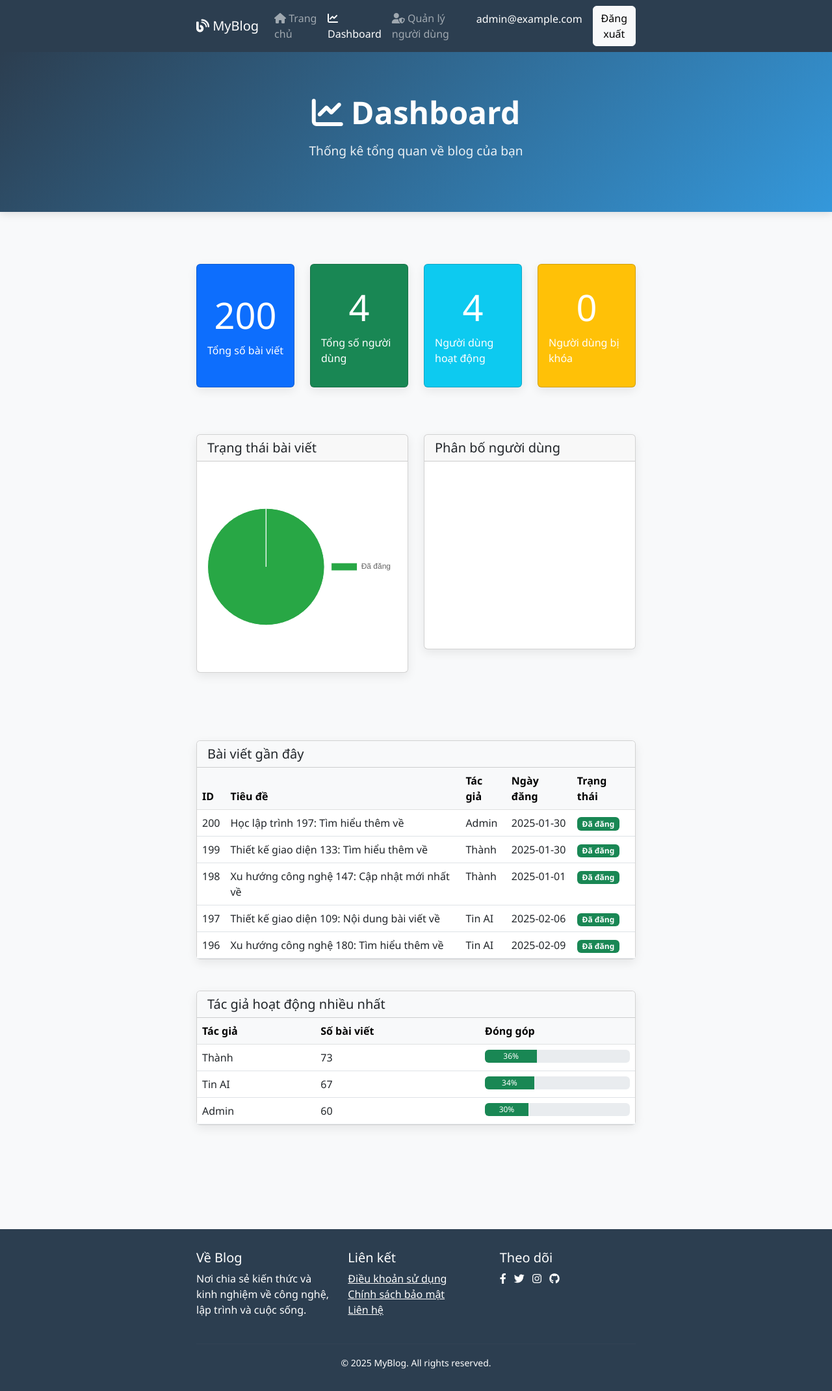
After one commit to chumeongoan/ptud-gk-de-1, a Flask app: page /dashboard in a window 1280 px wide. The commit adds this page. Shown: the whole page at 65% size. Run offline with Flask 3, Linux system fonts and the light colour scheme; a user stored in the database is signed in; data comes from the database, SQL or seed files in the repository; a map, chart or similar area stays blank; some libraries are stand-ins or nearby versions.

Commit message:
add dashboard

```diff
--- a/app.py
+++ b/app.py
@@ -345,6 +345,109 @@ def new_post():
 
     return render_template('new_post.html', user=user)
 
+@app.route('/dashboard')
+def dashboard():
+    if 'user_id' not in session:
+        return redirect(url_for('login'))
+
+    # Get user directly from database
+    user = get_user_by_id(session['user_id'])
+    if not user:
+        flash("Người dùng không tồn tại. Vui lòng đăng nhập lại.", "error")
+        return redirect(url_for('login'))
+
+    # Collect dashboard statistics
+    conn = get_db_connection()
+
+    # Post statistics
+    total_posts = conn.execute('SELECT COUNT(*) FROM posts').fetchone()[0]
+    recent_posts = conn.execute('SELECT * FROM posts ORDER BY id DESC LIMIT 5').fetchall()
+    posts_by_status = conn.execute(
+        'SELECT task, COUNT(*) as count FROM posts GROUP BY task'
+    ).fetchall()
+
+    # User statistics
+    total_users = conn.execute('SELECT COUNT(*) FROM users').fetchone()[0]
+    users_by_role = conn.execute(
+        'SELECT role, COUNT(*) as count FROM users GROUP BY role'
+    ).fetchall()
+    active_users = conn.execute(
+        'SELECT COUNT(*) FROM users WHERE is_blocked = 0'
+    ).fetchone()[0]
+
+    # Author activity
+    author_activity = conn.execute('''
+        SELECT author, COUNT(*) as post_count
+        FROM posts
+        GROUP BY author
+        ORDER BY post_count DESC
+        LIMIT 5
+    ''').fetchall()
+
+    # Post date distribution (for charts)
+    post_dates = conn.execute('''
+        SELECT date, COUNT(*) as count
+        FROM posts
+        GROUP BY date
+        ORDER BY date DESC
+        LIMIT 10
+    ''').fetchall()
+
+    conn.close()
+
+    # Convert to appropriate formats for the template
+    recent_posts = [dict(post) for post in recent_posts]
+    posts_by_status = [dict(item) for item in posts_by_status]
+    users_by_role = [dict(item) for item in users_by_role]
+    author_activity = [dict(item) for item in author_activity]
+    post_dates = [dict(item) for item in post_dates]
+
+    return render_template('dashboard.html',
+                          user=user,
+                          total_posts=total_posts,
+                          total_users=total_users,
+                          recent_posts=recent_posts,
+                          posts_by_status=posts_by_status,
+                          users_by_role=users_by_role,
+                          active_users=active_users,
+                          inactive_users=total_users - active_users,
+                          author_activity=author_activity,
+                          post_dates=post_dates)
+
+@app.route('/get_post/<int:post_id>')
+def get_post(post_id):
+    post = get_post_by_id(post_id)
+    if post:
+        return jsonify(post)
+    return jsonify({"error": "Post not found"}), 404
+
+@app.route('/update_post', methods=['POST'])
+def update_post_route():
+    post_data = request.json
+    post_id = int(post_data['id'])
+    success = update_post(
+        post_id=post_id,
+        title=post_data.get('title'),
+        content=post_data.get('content'),
+        date=post_data.get('date'),
+        task=post_data.get('task')
+    )
+    if success:
+        return jsonify({"status": "success"})
+    return jsonify({"status": "error", "message": "Failed to update post"}), 400
+
+@app.route('/delete_post', methods=['POST'])
+def delete_post_route():
+    post_id = int(request.json['id'])
+    # Implement post deletion here
+    # For now just returning success
+    return jsonify({"status": "success"})
+
+@app.route('/delete_posts', methods=['POST'])
+def delete_posts():
+    # Implement multiple post deletion here
+    return redirect(url_for('index'))
+
 if __name__ == '__main__':
     # Initialize database
     init_db()
--- a/static/style.css
+++ b/static/style.css
@@ -115,16 +115,18 @@ body {
 
 /* Enhanced single column layout styles */
 .card {
+    margin-bottom: 2rem;
+    box-shadow: 0 5px 15px rgba(0,0,0,0.08) !important;
     transition: transform 0.3s ease, box-shadow 0.3s ease;
 }
 
 .card:hover {
     transform: translateY(-5px);
-    box-shadow: 0 10px 20px rgba(0,0,0,0.1);
+    box-shadow: 0 10px 25px rgba(0,0,0,0.15) !important;
 }
 
 .card-img-top {
-    max-height: 400px;
+    max-height: 350px;
     object-fit: cover;
 }
 
@@ -139,6 +141,6 @@ body {
 
 @media (min-width: 768px) {
     .container {
-        max-width: 800px;
+        max-width: 700px; /* Narrower container for better readability */
     }
 }
--- /dev/null
+++ b/templates/dashboard.html
@@ -0,0 +1,276 @@
+<!DOCTYPE html>
+<html lang="vi">
+<head>
+    <meta charset="UTF-8">
+    <meta name="viewport" content="width=device-width, initial-scale=1.0">
+    <title>Dashboard - MyBlog</title>
+    <link rel="stylesheet" href="https://cdn.jsdelivr.net/npm/bootstrap@5.3.0/dist/css/bootstrap.min.css">
+    <link rel="stylesheet" href="https://cdnjs.cloudflare.com/ajax/libs/font-awesome/6.0.0/css/all.min.css">
+    <link rel="stylesheet" href="{{ url_for('static', filename='style.css') }}">
+    <script src="https://cdn.jsdelivr.net/npm/chart.js"></script>
+</head>
+<body>
+    <!-- Navbar -->
+    <nav class="navbar navbar-expand-lg navbar-dark" style="background-color: var(--primary-color);">
+        <div class="container">
+            <a class="navbar-brand" href="{{ url_for('index') }}"><i class="fas fa-blog"></i> MyBlog</a>
+            <button class="navbar-toggler" type="button" data-bs-toggle="collapse" data-bs-target="#navbarNav">
+                <span class="navbar-toggler-icon"></span>
+            </button>
+            <div class="collapse navbar-collapse" id="navbarNav">
+                <ul class="navbar-nav me-auto">
+                    <li class="nav-item">
+                        <a class="nav-link" href="{{ url_for('index') }}"><i class="fas fa-home"></i> Trang chủ</a>
+                    </li>
+                    <li class="nav-item">
+                        <a class="nav-link active" href="{{ url_for('dashboard') }}"><i class="fas fa-chart-line"></i> Dashboard</a>
+                    </li>
+                    {% if user and user.role == 'admin' %}
+                    <li class="nav-item">
+                        <a class="nav-link" href="{{ url_for('admin') }}"><i class="fas fa-user-shield"></i> Quản lý người dùng</a>
+                    </li>
+                    {% endif %}
+                </ul>
+                <div class="d-flex">
+                    <span class="navbar-text text-white me-3">{{ user.email }}</span>
+                    <a href="{{ url_for('logout') }}" class="btn btn-light">Đăng xuất</a>
+                </div>
+            </div>
+        </div>
+    </nav>
+
+    <!-- Main Content -->
+    <header class="blog-header">
+        <div class="container text-center">
+            <h1><i class="fas fa-chart-line"></i> Dashboard</h1>
+            <p>Thống kê tổng quan về blog của bạn</p>
+        </div>
+    </header>
+
+    <div class="container py-5">
+        <!-- Flash Messages -->
+        {% with messages = get_flashed_messages(with_categories=true) %}
+            {% if messages %}
+                {% for category, message in messages %}
+                    <div class="alert alert-{{ 'success' if category == 'success' else 'danger' if category == 'error' else 'info' }} alert-dismissible fade show" role="alert">
+                        {{ message }}
+                        <button type="button" class="btn-close" data-bs-dismiss="alert" aria-label="Close"></button>
+                    </div>
+                {% endfor %}
+            {% endif %}
+        {% endwith %}
+
+        <!-- Stats Overview -->
+        <div class="row mb-5">
+            <div class="col-md-6 col-lg-3 mb-4">
+                <div class="card text-white bg-primary h-100">
+                    <div class="card-body d-flex flex-column align-items-center justify-content-center">
+                        <h1 class="card-title display-4">{{ total_posts }}</h1>
+                        <p class="card-text">Tổng số bài viết</p>
+                    </div>
+                </div>
+            </div>
+            <div class="col-md-6 col-lg-3 mb-4">
+                <div class="card text-white bg-success h-100">
+                    <div class="card-body d-flex flex-column align-items-center justify-content-center">
+                        <h1 class="card-title display-4">{{ total_users }}</h1>
+                        <p class="card-text">Tổng số người dùng</p>
+                    </div>
+                </div>
+            </div>
+            <div class="col-md-6 col-lg-3 mb-4">
+                <div class="card text-white bg-info h-100">
+                    <div class="card-body d-flex flex-column align-items-center justify-content-center">
+                        <h1 class="card-title display-4">{{ active_users }}</h1>
+                        <p class="card-text">Người dùng hoạt động</p>
+                    </div>
+                </div>
+            </div>
+            <div class="col-md-6 col-lg-3 mb-4">
+                <div class="card text-white bg-warning h-100">
+                    <div class="card-body d-flex flex-column align-items-center justify-content-center">
+                        <h1 class="card-title display-4">{{ inactive_users }}</h1>
+                        <p class="card-text">Người dùng bị khóa</p>
+                    </div>
+                </div>
+            </div>
+        </div>
+
+        <!-- Charts Row -->
+        <div class="row mb-5">
+            <div class="col-md-6 mb-4">
+                <div class="card">
+                    <div class="card-header">
+                        <h5 class="mb-0">Trạng thái bài viết</h5>
+                    </div>
+                    <div class="card-body">
+                        <canvas id="postStatusChart" height="250"></canvas>
+                    </div>
+                </div>
+            </div>
+            <div class="col-md-6 mb-4">
+                <div class="card">
+                    <div class="card-header">
+                        <h5 class="mb-0">Phân bố người dùng</h5>
+                    </div>
+                    <div class="card-body">
+                        <canvas id="userRoleChart" height="250"></canvas>
+                    </div>
+                </div>
+            </div>
+        </div>
+
+        <!-- Recent Posts -->
+        <div class="card mb-5">
+            <div class="card-header bg-light">
+                <h5 class="mb-0">Bài viết gần đây</h5>
+            </div>
+            <div class="card-body p-0">
+                <div class="table-responsive">
+                    <table class="table table-hover mb-0">
+                        <thead class="table-light">
+                            <tr>
+                                <th>ID</th>
+                                <th>Tiêu đề</th>
+                                <th>Tác giả</th>
+                                <th>Ngày đăng</th>
+                                <th>Trạng thái</th>
+                            </tr>
+                        </thead>
+                        <tbody>
+                            {% for post in recent_posts %}
+                            <tr>
+                                <td>{{ post.id }}</td>
+                                <td>{{ post.title }}</td>
+                                <td>{{ post.author }}</td>
+                                <td>{{ post.date }}</td>
+                                <td>
+                                    <span class="badge {% if post.task == 'Đã đăng' %}bg-success{% else %}bg-warning{% endif %}">
+                                        {{ post.task }}
+                                    </span>
+                                </td>
+                            </tr>
+                            {% endfor %}
+                        </tbody>
+                    </table>
+                </div>
+            </div>
+        </div>
+
+        <!-- Most Active Authors -->
+        <div class="card mb-5">
+            <div class="card-header bg-light">
+                <h5 class="mb-0">Tác giả hoạt động nhiều nhất</h5>
+            </div>
+            <div class="card-body p-0">
+                <div class="table-responsive">
+                    <table class="table table-hover mb-0">
+                        <thead class="table-light">
+                            <tr>
+                                <th>Tác giả</th>
+                                <th>Số bài viết</th>
+                                <th>Đóng góp</th>
+                            </tr>
+                        </thead>
+                        <tbody>
+                            {% for author in author_activity %}
+                            <tr>
+                                <td>{{ author.author }}</td>
+                                <td>{{ author.post_count }}</td>
+                                <td>
+                                    <div class="progress" style="height: 20px;">
+                                        <div class="progress-bar bg-success" role="progressbar"
+                                            style="width: {{ (author.post_count / total_posts * 100)|round|int }}%;"
+                                            aria-valuenow="{{ (author.post_count / total_posts * 100)|round|int }}"
+                                            aria-valuemin="0" aria-valuemax="100">
+                                            {{ (author.post_count / total_posts * 100)|round|int }}%
+                                        </div>
+                                    </div>
+                                </td>
+                            </tr>
+                            {% endfor %}
+                        </tbody>
+                    </table>
+                </div>
+            </div>
+        </div>
+    </div>
+
+    <!-- Footer -->
+    <footer class="footer">
+        <div class="container">
+            <div class="row">
+                <div class="col-md-4">
+                    <h5>Về Blog</h5>
+                    <p>Nơi chia sẻ kiến thức và kinh nghiệm về công nghệ, lập trình và cuộc sống.</p>
+                </div>
+                <div class="col-md-4">
+                    <h5>Liên kết</h5>
+                    <ul class="list-unstyled">
+                        <li><a href="#" class="text-white">Điều khoản sử dụng</a></li>
+                        <li><a href="#" class="text-white">Chính sách bảo mật</a></li>
+                        <li><a href="#" class="text-white">Liên hệ</a></li>
+                    </ul>
+                </div>
+                <div class="col-md-4">
+                    <h5>Theo dõi</h5>
+                    <div class="social-links">
+                        <a href="#" class="text-white me-2"><i class="fab fa-facebook-f"></i></a>
+                        <a href="#" class="text-white me-2"><i class="fab fa-twitter"></i></a>
+                        <a href="#" class="text-white me-2"><i class="fab fa-instagram"></i></a>
+                        <a href="#" class="text-white"><i class="fab fa-github"></i></a>
+                    </div>
+                </div>
+            </div>
+            <hr class="mt-4 mb-3" style="border-color: rgba(255,255,255,0.1);">
+            <div class="text-center">
+                <small>© 2025 MyBlog. All rights reserved.</small>
+            </div>
+        </div>
+    </footer>
+
+    <!-- Chart.js Scripts -->
+    <script>
+        try {
+            // Post Status Chart
+            const postStatusCtx = document.getElementById('postStatusChart').getContext('2d');
+            const postStatusLabels = [{% for status in posts_by_status %}'{{ status.task }}',{% endfor %}];
+            const postStatusData = [{% for status in posts_by_status %}{{ status.count }},{% endfor %}];
+
+            if (postStatusLabels.length > 0) {
+                const postStatusChart = new Chart(postStatusCtx, {
+                    type: 'pie',
+                    data: {
+                        labels: postStatusLabels,
+                        datasets: [{
+                            data: postStatusData,
+                            backgroundColor: ['#28a745', '#ffc107', '#17a2b8', '#dc3545', '#6c757d'],
+                            borderWidth: 1
+                        }]
+                    },
+                    options: {
+                        responsive: true,
+                        plugins: {
+                            legend: {
+                                position: 'right',
+                            }
+                        }
+                    }
+                });
+            } else {
+                document.getElementById('postStatusChart').parentNode.innerHTML = '<div class="text-center p-5">No status data available</div>';
+            }
+
+            // Similar changes for User Role Chart
+        } catch (error) {
+            console.error("Chart error:", error);
+            // Show fallback message
+            document.querySelectorAll('canvas').forEach(canvas => {
+                canvas.parentNode.innerHTML = '<div class="text-center p-5">Unable to load chart</div>';
+            });
+        }
+    </script>
+
+    <script src="https://cdn.jsdelivr.net/npm/bootstrap@5.3.0/dist/js/bootstrap.bundle.min.js"></script>
+</body>
+</html>
```
Also changed, not shown: templates/index.html (+13 -6 lines).
